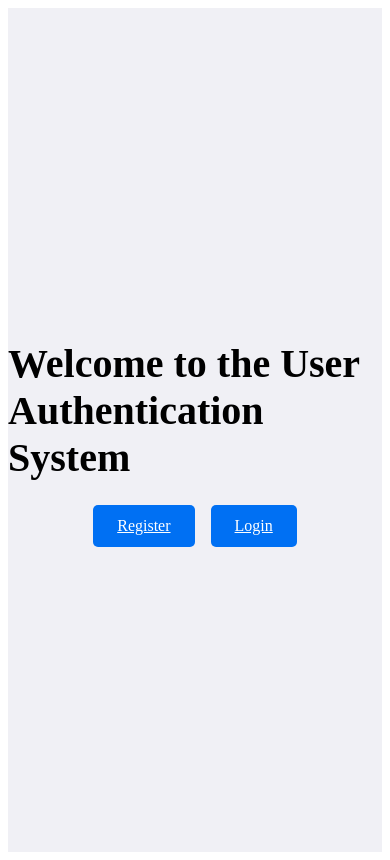
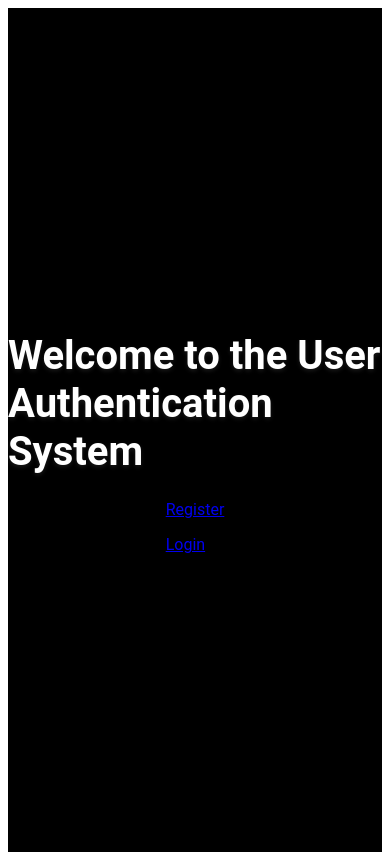
Before and after one commit to omshete96/User-Authentication-System, a Next.js app: page / in a window 390 px wide. Built offline with nearby package versions, Linux system fonts and the light colour scheme.

Commit message:
Update Home.module.css
Design the Home, login and register page

```diff
--- a/styles/Home.module.css
+++ b/styles/Home.module.css
@@ -1,32 +1,210 @@
-/* styles/Home.module.css */
 .container {
     display: flex;
     flex-direction: column;
+    align-items: center;
     justify-content: center;
-    align-items: center;
-    height: 100vh;
-    background-color: #f0f0f5;
+    min-height: 100vh;
+    margin: 0; /* Ensure the container takes full width */
+    padding: 0; /* Remove padding to avoid spaces from corners */
+    background: #000;
+    color: #fff;
+    font-family: 'Roboto', sans-serif;
+    position: relative;
+    overflow: hidden;
+}
+
+.backgroundPattern {
+    position: absolute;
+    top: 0;
+    left: 0;
+    right: 0;
+    bottom: 0;
+    background-image:
+        linear-gradient(to right, rgba(255, 255, 255, 0.05) 1px, transparent 1px),
+        linear-gradient(to bottom, rgba(255, 255, 255, 0.05) 1px, transparent 1px);
+    background-size: 50px 50px;
+    pointer-events: none;
+}
+
+.hero {
+    text-align: center;
+    margin-bottom: 3rem;
+    position: relative;
+    animation: fadeIn 1s ease-out;
 }
 
 .title {
-    font-size: 2.5rem;
+    font-size: 3.5rem;
+    font-weight: 700;
     margin-bottom: 1.5rem;
+    color: #fff;
+    line-height: 1.2;
+    text-shadow: 0 2px 4px rgba(255, 255, 255, 0.1);
+}
+
+.title span {
+    display: block;
+    margin-top: 0.5rem;
+    color: #fff; /* Change color to ensure it matches the 'Welcome to the' text */
+    text-shadow: 0 2px 4px rgba(255, 255, 255, 0.1);
+}
+
+.subtitle {
+    font-size: 1.3rem;
+    margin-bottom: 2.5rem;
+    color: #fff;
+    opacity: 0.9;
+    max-width: 600px;
+    margin-left: auto;
+    margin-right: auto;
 }
 
 .links {
     display: flex;
-    gap: 1rem;
+    gap: 1.5rem;
+    justify-content: center;
+    flex-wrap: wrap; /* Ensure buttons wrap on smaller screens */
 }
 
-.btn {
-    padding: 0.75rem 1.5rem;
-    background-color: #0070f3;
-    color: white;
-    border-radius: 5px;
-    font-size: 1rem;
-    transition: background-color 0.3s ease;
+.btnPrimary, .btnSecondary {
+    padding: 1rem 2.5rem;
+    color: #000;
+    border: none;
+    border-radius: 8px;
+    font-size: 1.1rem;
+    text-decoration: none;
+    transition: all 0.3s ease;
+    display: flex;
+    align-items: center;
+    gap: 0.5rem;
+    font-weight: 500;
+    background-color: #fff; /* Ensuring both buttons have the same background color */
+    box-shadow: 0 4px 15px rgba(255, 255, 255, 0.3);
 }
 
-.btn:hover {
-    background-color: #005bb5;
+.btnPrimary:hover, .btnSecondary:hover {
+    transform: translateY(-2px);
+    background-color: #e6e6e6;
+    box-shadow: 0 6px 20px rgba(255, 255, 255, 0.4);
 }
+
+.btnIcon {
+    font-size: 1.2rem;
+    transition: transform 0.3s ease;
+}
+
+.btnPrimary:hover .btnIcon, .btnSecondary:hover .btnIcon {
+    transform: translateX(4px);
+}
+
+.features {
+    text-align: center;
+    margin-top: 2rem;
+    width: 100%;
+    max-width: 1200px;
+    position: relative;
+}
+
+.featuresTitle {
+    font-size: 2.5rem;
+    font-weight: bold;
+    margin-bottom: 2.5rem;
+    color: #fff;
+    text-shadow: 0 2px 4px rgba(255, 255, 255, 0.1);
+}
+
+.featuresGrid {
+    display: grid;
+    grid-template-columns: repeat(auto-fit, minmax(280px, 1fr));
+    gap: 2rem;
+    padding: 0 1rem;
+}
+
+.featureCard {
+    padding: 2rem;
+    background: rgba(255, 255, 255, 0.05);
+    backdrop-filter: blur(10px);
+    border-radius: 16px;
+    text-align: center;
+    color: #fff;
+    box-shadow: 0 8px 32px rgba(255, 255, 255, 0.1);
+    transition: all 0.3s ease;
+    border: 1px solid rgba(255, 255, 255, 0.1);
+}
+
+.featureCard:hover {
+    transform: translateY(-5px);
+    box-shadow: 0 12px 40px rgba(255, 255, 255, 0.2);
+    background: rgba(255, 255, 255, 0.1);
+}
+
+.iconWrapper {
+    background: rgba(255, 255, 255, 0.05);
+    width: 60px;
+    height: 60px;
+    border-radius: 50%;
+    display: flex;
+    align-items: center;
+    justify-content: center;
+    margin: 0 auto 1.5rem;
+    transition: all 0.3s ease;
+}
+
+.featureCard:hover .iconWrapper {
+    background: rgba(255, 255, 255, 0.1);
+    transform: scale(1.1);
+}
+
+.icon {
+    width: 30px;
+    height: 30px;
+    color: #999;
+}
+
+.featureCard h3 {
+    font-size: 1.5rem;
+    margin-bottom: 1rem;
+    color: #999;
+}
+
+.featureCard p {
+    font-size: 1.1rem;
+    color: #fff;
+    opacity: 0.9;
+    line-height: 1.6;
+}
+
+@keyframes fadeIn {
+    from {
+        opacity: 0;
+        transform: translateY(20px);
+    }
+    to {
+        opacity: 1;
+        transform: translateY(0);
+    }
+}
+
+@media (max-width: 768px) {
+    .title {
+        font-size: 2.5rem;
+    }
+
+    .subtitle {
+        font-size: 1.1rem;
+    }
+
+    .links {
+        flex-direction: column;
+        gap: 1rem;
+    }
+
+    .btnPrimary, .btnSecondary {
+        width: 100%;
+        justify-content: center;
+    }
+
+    .featuresGrid {
+        grid-template-columns: 1fr;
+    }
+}
```
